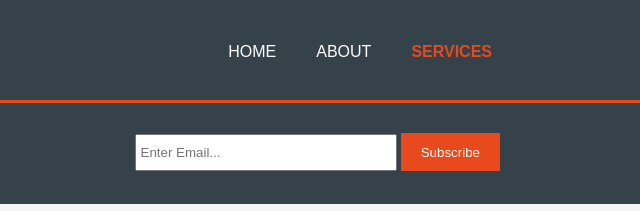
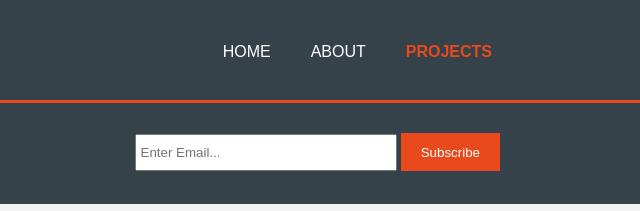
Before and after one commit to nhilska/webpage, a plain HTML site: page projects.html in a window 1280 px wide. Shown: the top 211 px of the page, 640-1280 px from the left. Drawn offline with Linux system fonts and the light colour scheme.

Commit message:
Update projects.html

```diff
--- a/projects.html
+++ b/projects.html
@@ -19,7 +19,7 @@
           <ul>
             <li><a href="index.html">Home</a></li>
             <li><a href="about.html">About</a></li>
-            <li class="current"><a href="projects.html">Services</a></li>
+            <li class="current"><a href="projects.html">Projects</a></li>
           </ul>
         </nav>
       </div>
```
